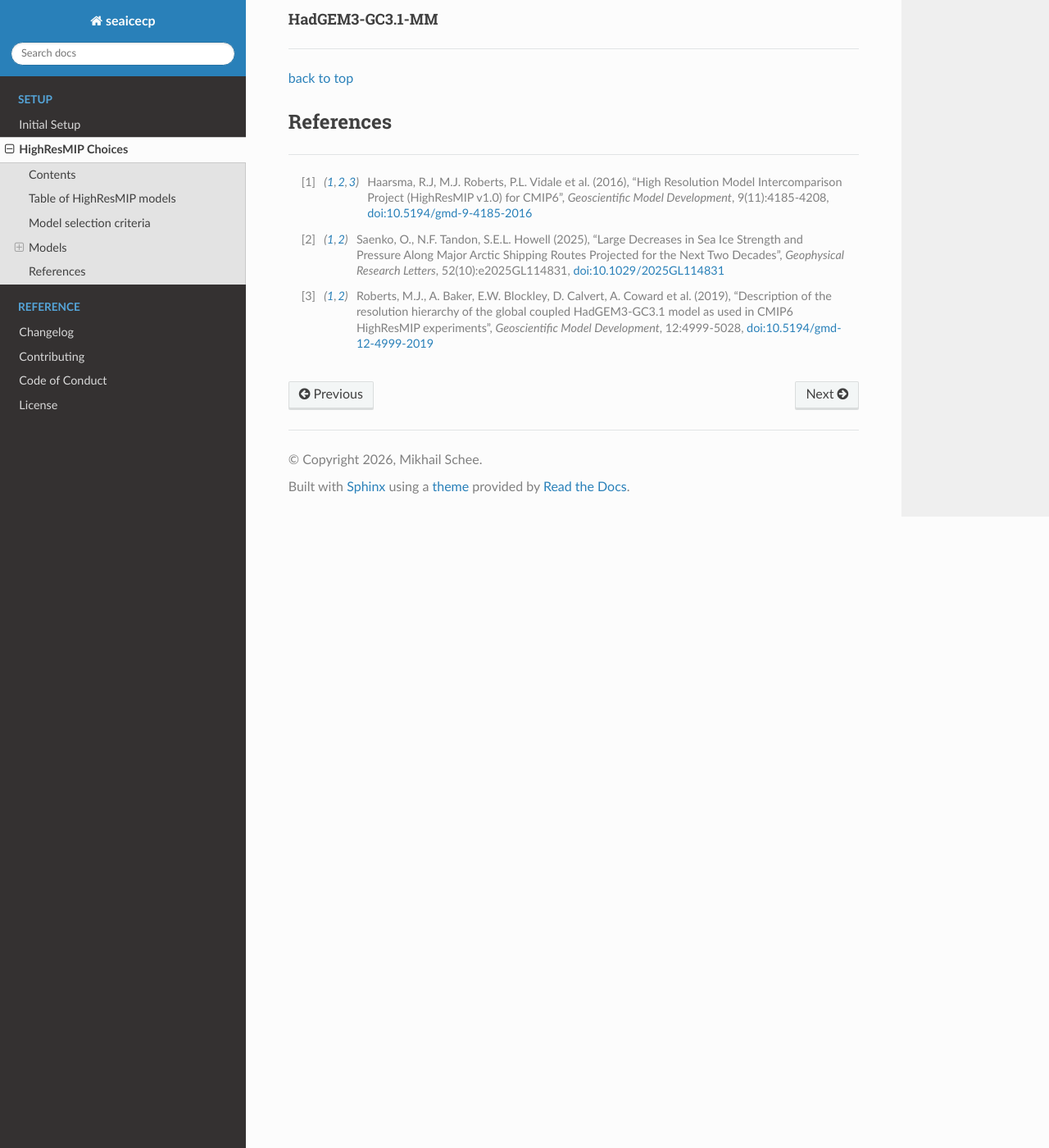
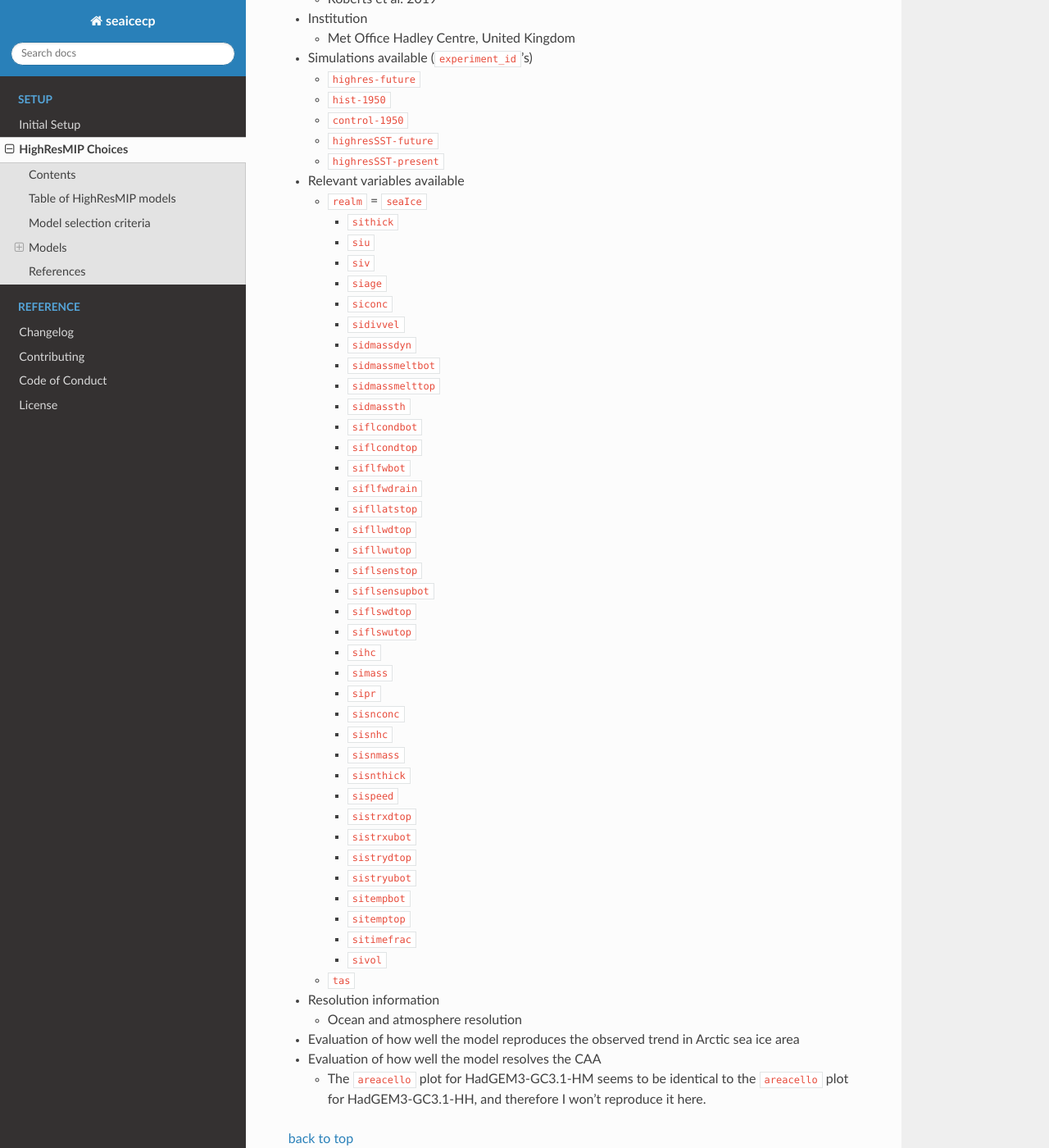
Before and after one commit to scheemik/seaicecp, a Sphinx documentation site: the page built from docs/docs_setup/HighResMIP_choices.md, in a window 1280 px wide and 1400 px high, scrolled down 7621 px. Shown: the whole window at 82% size. Built offline with Sphinx 7.4.7 and the Read the Docs theme 3.1.0, drawn with Linux system fonts in a browser that asks for light colours; pages that are not in the unit, such as notebooks, are missing from menus; some of the changed text lies outside the part shown.

Commit message:
docs: add evaluation of HadGEM3-GC3.1-HM

```diff
--- a/docs/docs_setup/HighResMIP_choices.md
+++ b/docs/docs_setup/HighResMIP_choices.md
@@ -233,6 +233,62 @@ Evaluation of each HighResMIP model is presented below with the following inform
 
 #### HadGEM3-GC3.1-HM
 
+- Citation of the model
+    - Roberts et al. 2019[^Roberts2019]
+- Institution
+    - Met Office Hadley Centre, United Kingdom
+- Simulations available (`experiment_id`'s)
+    - `highres-future`
+    - `hist-1950`
+    - `control-1950`
+    - `highresSST-future`
+    - `highresSST-present`
+- Relevant variables available
+    - `realm` = `seaIce`
+        - `sithick`
+        - `siu`
+        - `siv`
+        - `siage`
+        - `siconc`
+        - `sidivvel`
+        - `sidmassdyn`
+        - `sidmassmeltbot`
+        - `sidmassmelttop`
+        - `sidmassth`
+        - `siflcondbot`
+        - `siflcondtop`
+        - `siflfwbot`
+        - `siflfwdrain`
+        - `sifllatstop`
+        - `sifllwdtop`
+        - `sifllwutop`
+        - `siflsenstop`
+        - `siflsensupbot`
+        - `siflswdtop`
+        - `siflswutop`
+        - `sihc`
+        - `simass`
+        - `sipr`
+        - `sisnconc`
+        - `sisnhc`
+        - `sisnmass`
+        - `sisnthick`
+        - `sispeed`
+        - `sistrxdtop`
+        - `sistrxubot`
+        - `sistrydtop`
+        - `sistryubot`
+        - `sitempbot`
+        - `sitemptop`
+        - `sitimefrac`
+        - `sivol`
+    - `tas`
+- Resolution information
+    - Ocean and atmosphere resolution
+- Evaluation of how well the model reproduces the observed trend in Arctic sea ice area
+- Evaluation of how well the model resolves the CAA
+    - The `areacello` plot for HadGEM3-GC3.1-HM seems to be identical to the `areacello` plot for HadGEM3-GC3.1-HH, and therefore I won't reproduce it here.
+
 <a id='HadGEM3-GC3.1-MM'></a>
 [back to top](#top)
 
```
